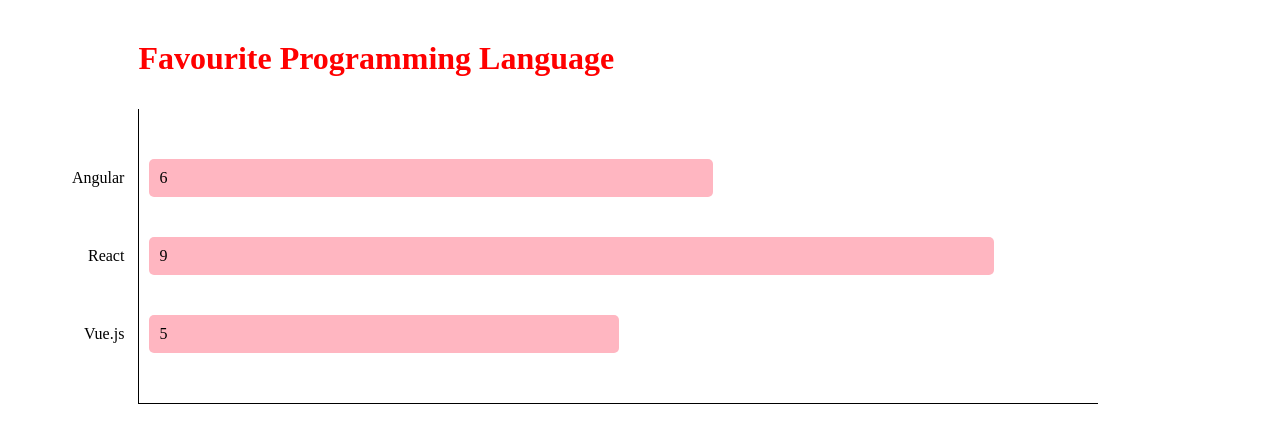
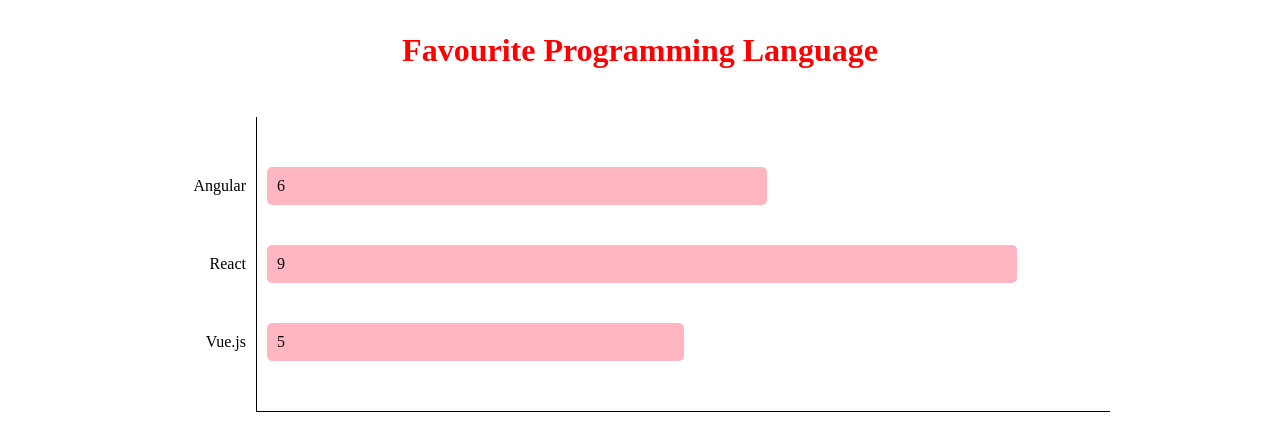
Before and after one commit to baiyjmatheus/chart-lib, a website: page src/index.html in a window 1280 px wide. Drawn offline with nearby package versions, Linux system fonts and the light colour scheme.

Commit message:
removes containers from html and creates them at script.js instead

```diff
--- a/src/css/main.css
+++ b/src/css/main.css
@@ -9,9 +9,14 @@
   padding: 0;
 }
 
-/* outer container */
+/*  */
 div.container {
   margin: 0 auto;
+}
+
+/* h3 align */
+h3.title {
+  text-align: center;
 }
 
 /* Div that holds the bar chart */
--- a/src/index.html
+++ b/src/index.html
@@ -7,23 +7,7 @@
 	</head>
 
 	<body>
-    <div class="container">
-      <!-- 10% of the width -->
-      <div class="chart-labels">
-          <ul class="labels">
-            <!-- Labels -->
-          </ul>
-        </div>
-
-      <!-- 90% of the width -->
-      <div class="chart-container">
-        <h3 class="title"></h3>
-        <ul class="chart">
-          <!-- Chart items -->
-        </ul>
-      </div>
-    </div>
-
+    <div class="container"></div>
 		<!-- jQuery CDN -->
 		<script
 			src="https://code.jquery.com/jquery-3.3.1.min.js"
--- a/src/js/script.js
+++ b/src/js/script.js
@@ -1,7 +1,9 @@
 function drawBarChart(data, option, element) {
-  var chart = $(".chart");
-  var labels = $(".labels");
-  var title = $("<h3></h3>");
+  var chart = $("<ul class='chart'></ul>");
+  var labels = $("<ul class='labels'></ul>");
+  var title = $("<h3 class='title'></h3>");
+  var chartLabels = $("<div class='chart-labels'></div>");
+  var chartContainer = $("<div class='chart-container'></div>");
 
   // Set CSS option for title
   title.css("color", option.fontColour);
@@ -26,12 +28,18 @@
     chart.append(item);
     labels.append(label);
   }
-  element.append(chart);
+  // Add chart and labels ul to its respect div
+  chartContainer.append(chart);
+  chartLabels.append(labels);
+
+  // Add div to element
+  element.append(chartLabels);
+  element.append(chartContainer);
 }
 
 
 // Test Code
-var element = $("div.chart-container");
+var element = $("div.container");
 
 var data = [6, 9, 5];
 
```
